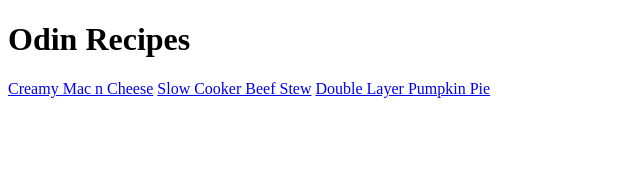
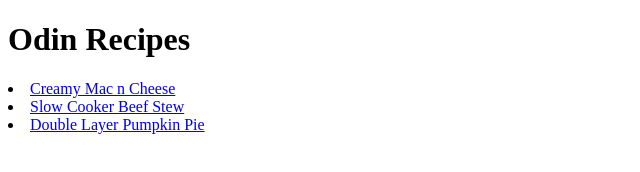
Before and after one commit to ayutwist/odin-recipes, a plain HTML site: page index.html in a window 1280 px wide. Shown: the whole page, without its empty margins (0-640 px from the left). Drawn offline with Linux system fonts and the light colour scheme.

Commit message:
Put recipes in list.

```diff
--- a/index.html
+++ b/index.html
@@ -8,8 +8,8 @@
 </head>
 <body>
     <h1>Odin Recipes</h1>
-    <a href="recipes/mac.html">Creamy Mac n Cheese</a>
-    <a href="recipes/stew.html">Slow Cooker Beef Stew</a>
-    <a href="recipes/pie.html">Double Layer Pumpkin Pie</a>
+    <li><a href="recipes/mac.html">Creamy Mac n Cheese</a></li>
+    <li><a href="recipes/stew.html">Slow Cooker Beef Stew</a></li>
+    <li><a href="recipes/pie.html">Double Layer Pumpkin Pie</a></li>
 </body>
 </html>
```
